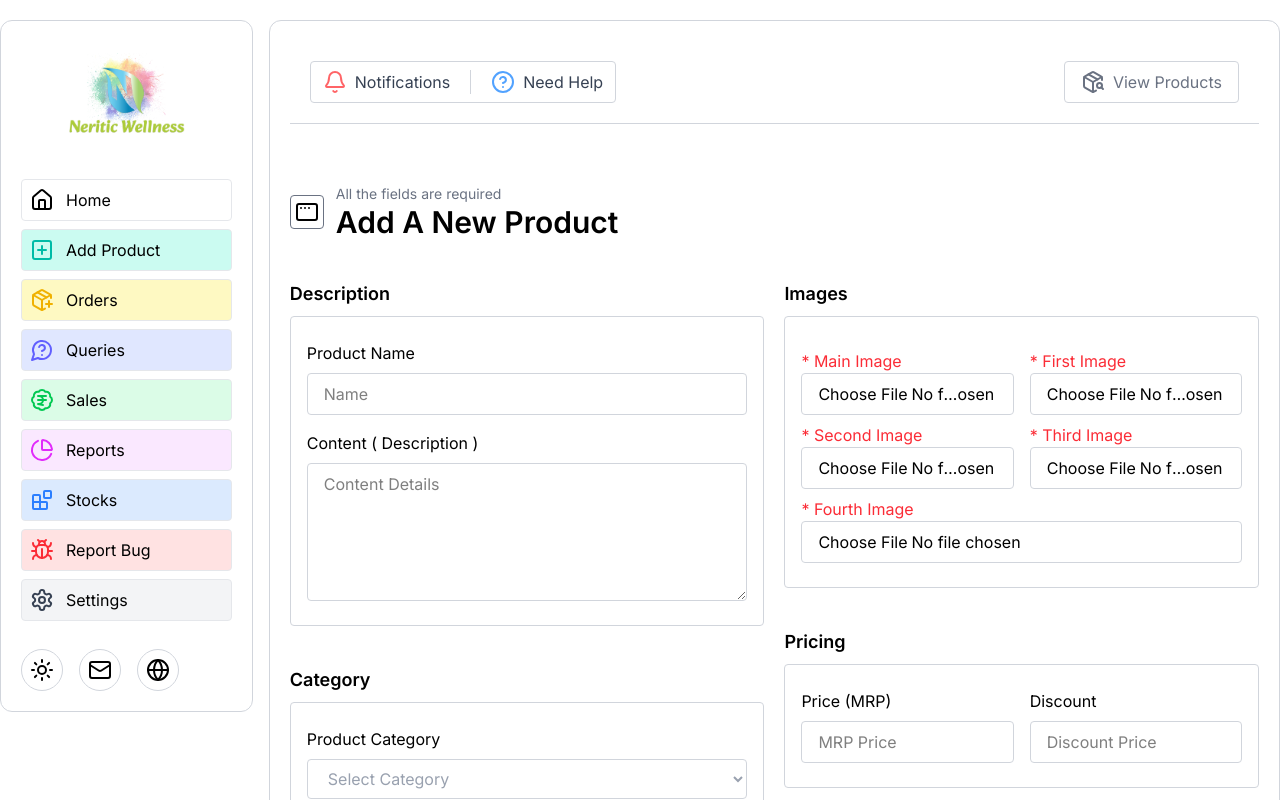
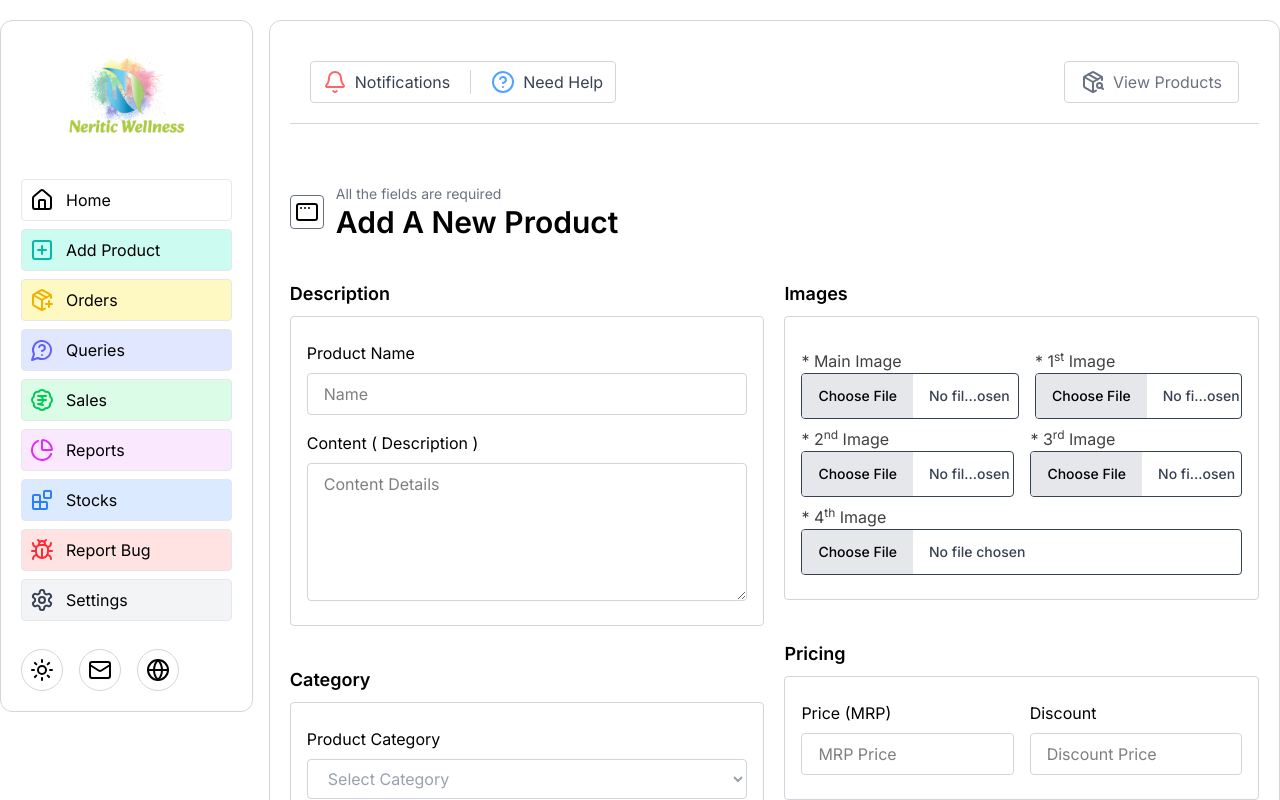
Before and after one commit to Gaurav-Neritic/Neritics_Dashboard, a Next.js app: page /addProduct in a window 1280 px wide. Shown: the top 800 px of the page. Built offline with nearby package versions, Linux system fonts and the light colour scheme.

Commit message:
updated the choose files UI and deleteModal UI

```diff
--- a/src/app/(pages)/addProduct/page.tsx
+++ b/src/app/(pages)/addProduct/page.tsx
@@ -343,7 +343,7 @@ const AddProduct = () => {
                   <div className="flex items-center justify-center gap-4 mt-2">
                     {/* Main Image */}
                     <div className="relative">
-                      <label className="text-red-500 dark:text-red-300">
+                      <label className="text-neutral-700 dark:text-gray-300">
                         * Main Image
                       </label>
                       <input
@@ -353,7 +353,8 @@ const AddProduct = () => {
                         onChange={(e: any) => {
                           setMainImage(e.target.files[0]);
                         }}
-                        className="block w-full border border-lightBorder dark:border-darkBorder  outline-none focus:outline-0 px-4 py-2 rounded cursor-pointer bg-gray-00 "
+                        className="w-full text-gray-700 font-medium text-sm bg-white border file:cursor-pointer cursor-pointer file:border-0 file:py-3 file:px-4 file:mr-4 file:bg-gray-200 file:hover:bg-gray-100 file:text-black rounded
+                        dark:bg-darkMode dark:border-darkBorder dark:text-gray-500 dark:file:bg-neutral-400 dark:file:text-white"
                       />
                       {mainImage && (
                         <img
@@ -366,8 +367,8 @@ const AddProduct = () => {
                     </div>
                     {/*  First Image */}
                     <div className="relative">
-                      <label className="text-red-500 dark:text-red-300 z-20 ">
-                        * First Image
+                      <label className="text-neutral-700 dark:text-gray-300 z-20 ">
+                        * 1<sup>st</sup> Image
                       </label>
                       <input
                         type="file"
@@ -375,7 +376,8 @@ const AddProduct = () => {
                         onChange={(e: any) => {
                           setPrimaryImage(e.target.files[0]);
                         }}
-                        className="block w-full border border-lightBorder dark:border-darkBorder  outline-none focus:outline-0 px-4 py-2 rounded cursor-pointer bg-gray-00 "
+                        className="w-full text-gray-700 font-medium text-sm bg-white border file:cursor-pointer cursor-pointer file:border-0 file:py-3 file:px-4 file:mr-4 file:bg-gray-200 file:hover:bg-gray-100 file:text-black rounded
+                        dark:bg-darkMode dark:border-darkBorder dark:text-gray-500 dark:file:bg-neutral-400 dark:file:text-white"
                       />
                       {primaryImage && (
                         <img
@@ -390,8 +392,8 @@ const AddProduct = () => {
                   <div className="flex items-center justify-center gap-4 mt-2">
                     {/* Second Image */}
                     <div className="relative">
-                      <label className="text-red-500 dark:text-red-300 z-20">
-                        * Second Image
+                      <label className="text-neutral-700 dark:text-gray-300 z-20">
+                        * 2<sup>nd</sup> Image
                       </label>
                       <input
                         type="file"
@@ -399,7 +401,8 @@ const AddProduct = () => {
                         onChange={(e: any) => {
                           setSecondImage(e.target.files[0]);
                         }}
-                        className="block w-full border border-lightBorder dark:border-darkBorder  outline-none focus:outline-0 px-4 py-2 rounded cursor-pointer bg-gray-00 "
+                        className="w-full text-gray-700 font-medium text-sm bg-white border file:cursor-pointer cursor-pointer file:border-0 file:py-3 file:px-4 file:mr-4 file:bg-gray-200 file:hover:bg-gray-100 file:text-black rounded
+                        dark:bg-darkMode dark:border-darkBorder dark:text-gray-500 dark:file:bg-neutral-400 dark:file:text-white"
                       />
                       {secondImage && (
                         <img
@@ -412,8 +415,8 @@ const AddProduct = () => {
                     </div>
                     {/* Third Image */}
                     <div className="relative">
-                      <label className="text-red-500 dark:text-red-300">
-                        * Third Image
+                      <label className="text-neutral-700 dark:text-gray-300">
+                        * 3<sup>rd</sup> Image
                       </label>
                       <input
                         placeholder="Main Image"
@@ -422,7 +425,8 @@ const AddProduct = () => {
                         onChange={(e: any) => {
                           setThirdImage(e.target.files[0]);
                         }}
-                        className="block w-full border border-lightBorder dark:border-darkBorder  outline-none focus:outline-0 px-4 py-2 rounded cursor-pointer bg-gray-00 "
+                        className="w-full text-gray-700 font-medium text-sm bg-white border file:cursor-pointer cursor-pointer file:border-0 file:py-3 file:px-4 file:mr-4 file:bg-gray-200 file:hover:bg-gray-100 file:text-black rounded
+                        dark:bg-darkMode dark:border-darkBorder dark:text-gray-500 dark:file:bg-neutral-400 dark:file:text-white"
                       />
                       {thirdImage && (
                         <img
@@ -436,8 +440,8 @@ const AddProduct = () => {
                   </div>
                   {/* Fourth Image  */}
                   <div className="relative mt-2">
-                    <label className="text-red-500 dark:text-red-300">
-                      * Fourth Image
+                    <label className="text-neutral-700 dark:text-gray-300">
+                      * 4<sup>th</sup> Image
                     </label>
                     <input
                       placeholder="Main Image"
@@ -446,7 +450,8 @@ const AddProduct = () => {
                       onChange={(e: any) => {
                         setFourthImage(e.target.files[0]);
                       }}
-                      className="block w-full border border-lightBorder dark:border-darkBorder  outline-none focus:outline-0 px-4 py-2 rounded cursor-pointer bg-gray-00 "
+                      className="w-full text-gray-700 font-medium text-sm bg-white border file:cursor-pointer cursor-pointer file:border-0 file:py-3 file:px-4 file:mr-4 file:bg-gray-200 file:hover:bg-gray-100 file:text-black rounded
+                        dark:bg-darkMode dark:border-darkBorder dark:text-gray-500 dark:file:bg-neutral-400 dark:file:text-white"
                     />
                     {fourthImage && (
                       <img
--- a/src/app/(pages)/productList/page.tsx
+++ b/src/app/(pages)/productList/page.tsx
@@ -32,7 +32,6 @@ const ProductList = () => {
   const [listView, setListView] = useState(true);
   const [filter, setFilter] = useState("");
   const [loading, setLoading] = useState(false);
-  const [imgDummy, setImgDummy] = useState("/placeholder.jpg");
 
   async function getProducts() {
     try {
@@ -151,9 +150,8 @@ const ProductList = () => {
       <div className="py-2">
         <div className="p-1 min-h-screen border border-lightBorder dark:border-darkBorder  rounded ">
           <div
-            className={` ${
-              listView ? "block" : "hidden py-0 px-0"
-            } m-5  border border-lightBorder dark:border-darkBorder  rounded`}
+            className={` ${listView ? "block" : "hidden py-0 px-0"
+              } m-5  border border-lightBorder dark:border-darkBorder  rounded`}
           >
             <div
               className={` py-3 px-5 gap-5 grid grid-cols-9 place-items-center `}
@@ -204,7 +202,7 @@ const ProductList = () => {
                               width={20}
                               height={20}
                               alt="img"
-                              className=" h-7 w-7 rounded"
+                              className=" h-10 w-10 rounded bg-lightBorder dark:bg-darkBorder"
                             />
                           </div>
 
--- a/src/app/api/editImage/route.ts
+++ b/src/app/api/editImage/route.ts
@@ -10,7 +10,6 @@ export async function PUT(request: NextRequest) {
         const imageFile = formData.get('editImage');
         const imageIndex = formData.get('imgIndex');
         const id = formData.get('productId');
-
         const index = Number(imageIndex);
 
         if (!imageFile || !imageIndex) {
--- a/src/app/api/getProducts/route.ts
+++ b/src/app/api/getProducts/route.ts
@@ -9,7 +9,6 @@ export async function GET() {
 
         const getProducts = await Product.find();
 
-        console.log(getProducts.length);
 
         if (getProducts.length === 0) {
             return NextResponse.json({ error: "No Products Found" }, { status: 401 })
--- a/src/components/ProductPage/EditImagePopup.tsx
+++ b/src/components/ProductPage/EditImagePopup.tsx
@@ -95,14 +95,14 @@ const EditImagePopup = ({
               * 4 <sup>th</sup> Fourth Image{" "}
             </label>
           )}
-          <div className="flex justify-start items-center gap-6">
+          <div className="flex justify-start items-center py-3 gap-6">
             <input
               type="file"
               required
               onChange={(e: any) => {
                 setEditImage(e.target.files[0]);
               }}
-              className="p-2 w-fit cursor-pointer rounded border border-lightBorder dark:border-darkBorder"
+              className="w-full text-gray-700 font-medium text-sm bg-white border file:cursor-pointer cursor-pointer file:border-0 file:py-3 file:px-4 file:mr-4 file:bg-gray-300 file:hover:bg-gray-200 file:text-black rounded"
             />
             <button
               onClick={handelEditUpload}
```
Also changed, not shown: src/app/(pages)/productList/[edit]/page.tsx (+5 -5 lines), src/components/General/FilterTray.tsx (added, +55 -0 lines), src/components/ProductPage/GetProductsTable.tsx (+4 -6 lines).
